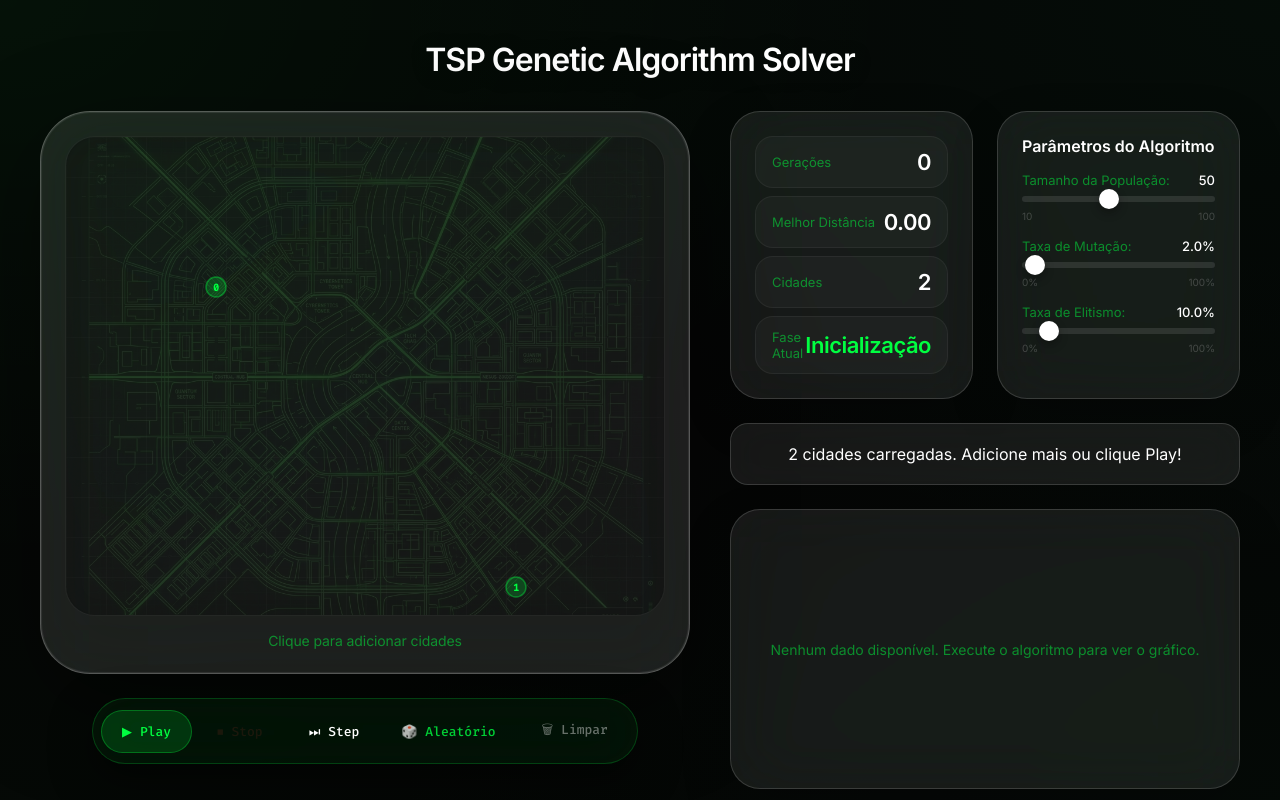
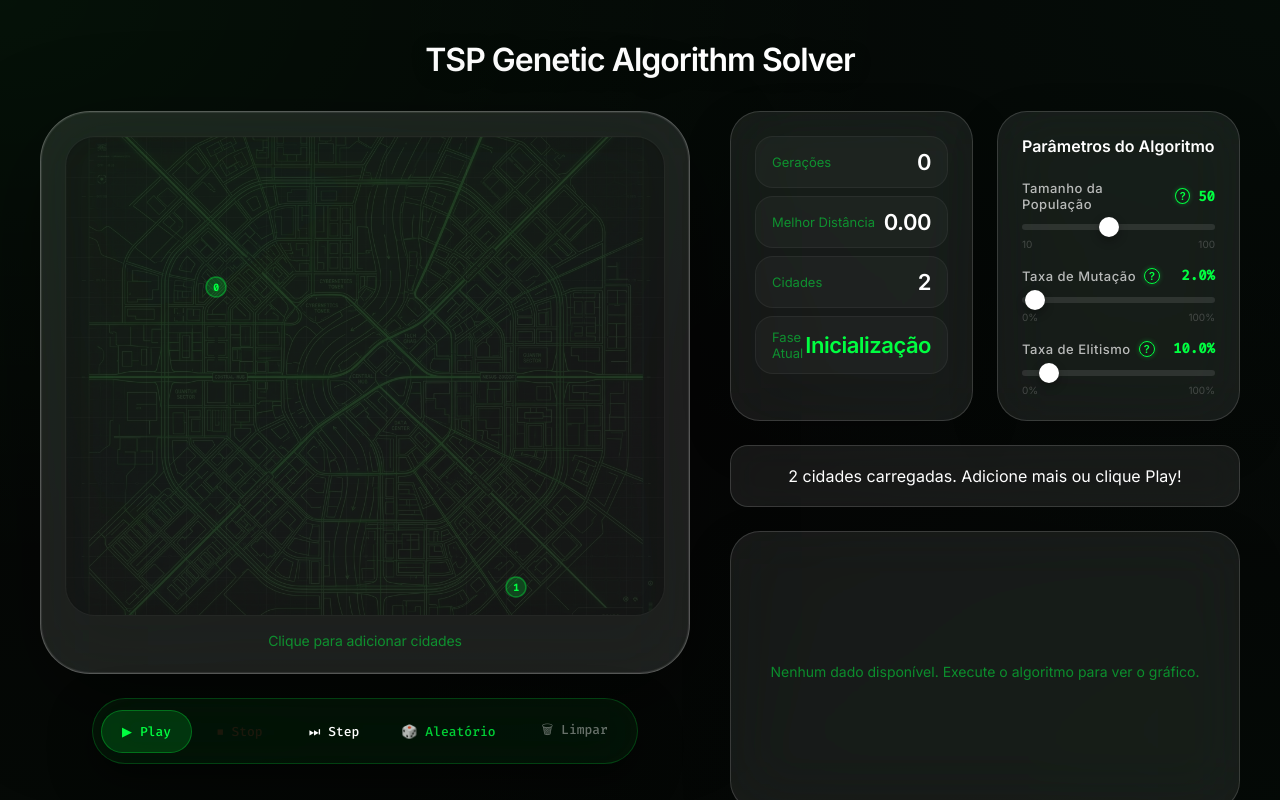
Before and after one commit to pedrin0405/TSP-Genetic-Algorithm, a Next.js app: page / in a window 1280 px wide. Built offline with nearby package versions, Linux system fonts and the light colour scheme.

Commit message:
feat: redesign parameter controls with tooltips, custom slider styles, and improved layout labels

```diff
--- a/components/Parameters.module.css
+++ b/components/Parameters.module.css
@@ -16,7 +16,7 @@
   font-size: 16px;
   font-weight: 600;
   color: #fff;
-  margin: 0;
+  margin: 0 0 8px 0;
 }
 
 .parameterGroup {
@@ -25,16 +25,69 @@
   gap: 8px;
 }
 
+.labelWrapper {
+  display: flex;
+  align-items: center;
+  gap: 8px;
+  margin-bottom: 4px;
+}
+
 .label {
+  font-size: 13px;
+  font-weight: 500;
+  color: rgba(255, 255, 255, 0.7);
+  letter-spacing: 0.5px;
+}
+
+.helpIcon {
+  width: 16px;
+  height: 16px;
+  border-radius: 50%;
+  border: 1.5px solid #00ff41;
+  color: #00ff41;
   display: flex;
-  justify-content: space-between;
-  font-size: 13px;
-  color: var(--text-secondary);
+  align-items: center;
+  justify-content: center;
+  font-size: 11px;
+  font-weight: bold;
+  cursor: help;
+  transition: all 0.2s ease;
+  box-shadow: 0 0 5px rgba(0, 255, 65, 0.3);
+}
+
+.helpIcon:hover {
+  background: #00ff41;
+  color: #000;
+  box-shadow: 0 0 10px rgba(0, 255, 65, 0.6);
 }
 
 .value {
-  color: #fff;
-  font-weight: 500;
+  margin-left: auto;
+  font-family: 'Fira Code', monospace;
+  color: #00ff41;
+  font-weight: 600;
+  font-size: 14px;
+}
+
+.slider {
+  -webkit-appearance: none;
+  width: 100%;
+  height: 4px;
+  border-radius: 2px;
+  background: rgba(255, 255, 255, 0.1);
+  outline: none;
+  cursor: pointer;
+}
+
+.slider::-webkit-slider-thumb {
+  -webkit-appearance: none;
+  appearance: none;
+  width: 14px;
+  height: 14px;
+  border-radius: 50%;
+  background: #00ff41;
+  cursor: pointer;
+  box-shadow: 0 0 10px rgba(0, 255, 65, 0.5);
 }
 
 .rangeLabels {
--- a/components/Parameters.tsx
+++ b/components/Parameters.tsx
@@ -31,9 +31,11 @@ export const Parameters: React.FC<ParametersProps> = ({
       <h3 className={styles.title}>Parâmetros do Algoritmo</h3>
 
       <div className={styles.parameterGroup}>
-        <label className={styles.label}>
-          Tamanho da População: <span className={styles.value}>{populationSize}</span>
-        </label>
+        <div className={styles.labelWrapper}>
+          <label className={styles.label}>Tamanho da População</label>
+          <div className={styles.helpIcon} title="Quantidade de rotas testadas ao mesmo tempo. Mais indivíduos = mais caminhos explorados.">?</div>
+          <span className={styles.value}>{populationSize}</span>
+        </div>
         <input
           type="range"
           min={minPopulation}
@@ -50,9 +52,11 @@ export const Parameters: React.FC<ParametersProps> = ({
       </div>
 
       <div className={styles.parameterGroup}>
-        <label className={styles.label}>
-          Taxa de Mutação: <span className={styles.value}>{(mutationRate * 100).toFixed(1)}%</span>
-        </label>
+        <div className={styles.labelWrapper}>
+          <label className={styles.label}>Taxa de Mutação</label>
+          <div className={styles.helpIcon} title="Chance de uma rota mudar ao acaso. Isso ajuda a descobrir novos caminhos e evitar que o algoritmo 'trave'.">?</div>
+          <span className={styles.value}>{(mutationRate * 100).toFixed(1)}%</span>
+        </div>
         <input
           type="range"
           min="0"
@@ -70,9 +74,11 @@ export const Parameters: React.FC<ParametersProps> = ({
       </div>
 
       <div className={styles.parameterGroup}>
-        <label className={styles.label}>
-          Taxa de Elitismo: <span className={styles.value}>{(elitismRate * 100).toFixed(1)}%</span>
-        </label>
+        <div className={styles.labelWrapper}>
+          <label className={styles.label}>Taxa de Elitismo</label>
+          <div className={styles.helpIcon} title="Porcentagem dos melhores resultados que passam direto para a próxima rodada sem mudanças.">?</div>
+          <span className={styles.value}>{(elitismRate * 100).toFixed(1)}%</span>
+        </div>
         <input
           type="range"
           min="0"
```
